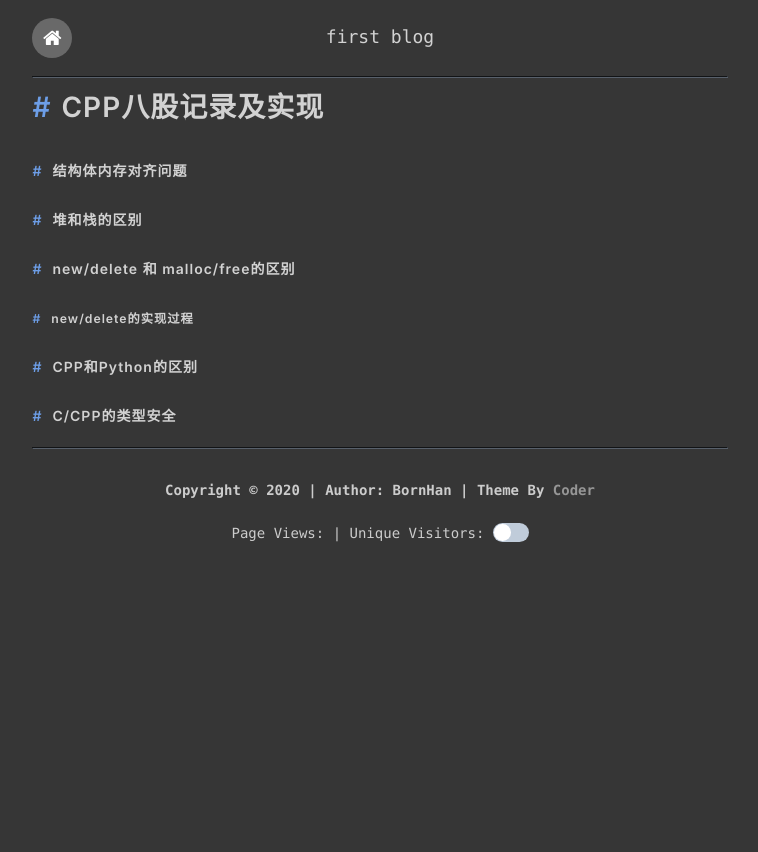
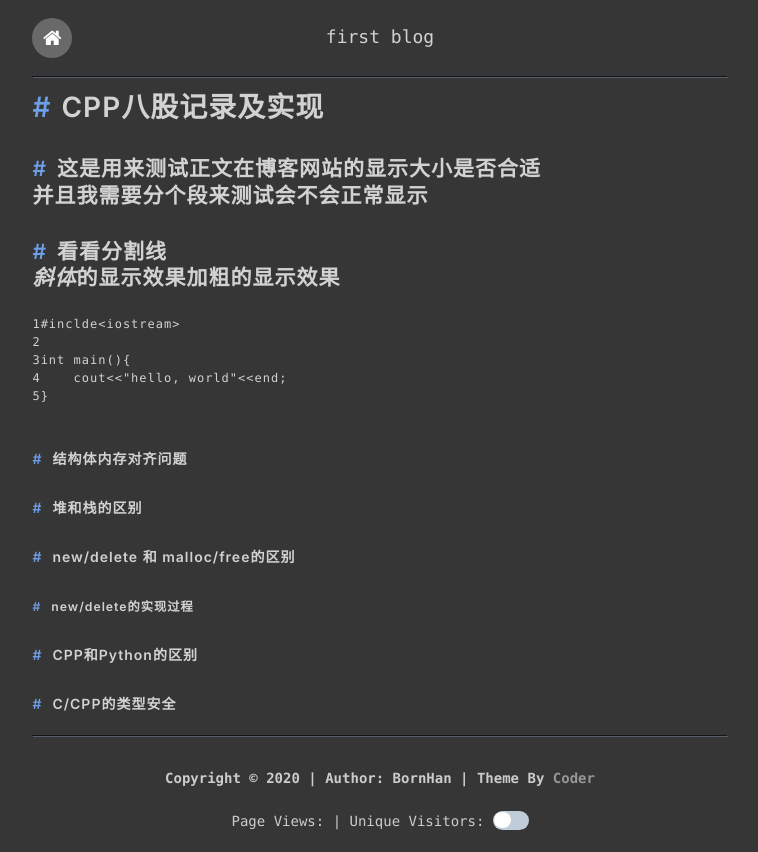
Before and after one commit to BornHan/bornhan.github.io, a plain HTML site: page 2024/06/13/first-blog/index.html in a window 1280 px wide. Shown: the whole page, without its empty margins (260-1018 px from the left). Before the commit the page ends 800 px from the top, so only its background shows below. Drawn offline with Linux system fonts and the light colour scheme; some packages are replaced by stand-ins of ours; a script that the page names is missing.

Commit message:
Site updated: 2024-06-13 12:56:58

```diff
--- a/2024/06/13/first-blog/index.html
+++ b/2024/06/13/first-blog/index.html
@@ -33,7 +33,8 @@
         <hr>
     </div>
     <div class="post-content">
-        <h1 id="CPP八股记录及实现"><a href="#CPP八股记录及实现" class="headerlink" title="CPP八股记录及实现"></a>CPP八股记录及实现</h1><h4 id="结构体内存对齐问题"><a href="#结构体内存对齐问题" class="headerlink" title="结构体内存对齐问题"></a>结构体内存对齐问题</h4><h4 id="堆和栈的区别"><a href="#堆和栈的区别" class="headerlink" title="堆和栈的区别"></a>堆和栈的区别</h4><h4 id="new-delete-和-malloc-free的区别"><a href="#new-delete-和-malloc-free的区别" class="headerlink" title="new&#x2F;delete 和 malloc&#x2F;free的区别"></a>new&#x2F;delete 和 malloc&#x2F;free的区别</h4><h5 id="new-delete的实现过程"><a href="#new-delete的实现过程" class="headerlink" title="new&#x2F;delete的实现过程"></a>new&#x2F;delete的实现过程</h5><h4 id="CPP和Python的区别"><a href="#CPP和Python的区别" class="headerlink" title="CPP和Python的区别"></a>CPP和Python的区别</h4><h4 id="C-CPP的类型安全"><a href="#C-CPP的类型安全" class="headerlink" title="C&#x2F;CPP的类型安全"></a>C&#x2F;CPP的类型安全</h4>
+        <h1 id="CPP八股记录及实现"><a href="#CPP八股记录及实现" class="headerlink" title="CPP八股记录及实现"></a>CPP八股记录及实现</h1><h2 id="这是用来测试正文在博客网站的显示大小是否合适-并且我需要分个段来测试会不会正常显示"><a href="#这是用来测试正文在博客网站的显示大小是否合适-并且我需要分个段来测试会不会正常显示" class="headerlink" title="这是用来测试正文在博客网站的显示大小是否合适  并且我需要分个段来测试会不会正常显示"></a>这是用来测试正文在博客网站的显示大小是否合适<br>  并且我需要分个段来测试会不会正常显示</h2><h2 id="看看分割线斜体的显示效果加粗的显示效果"><a href="#看看分割线斜体的显示效果加粗的显示效果" class="headerlink" title="看看分割线斜体的显示效果加粗的显示效果"></a>看看分割线<br><em>斜体</em>的显示效果<strong>加粗</strong>的显示效果</h2><figure class="highlight cpp"><table><tr><td class="gutter"><pre><span class="line">1</span><br><span class="line">2</span><br><span class="line">3</span><br><span class="line">4</span><br><span class="line">5</span><br></pre></td><td class="code"><pre><span class="line"><span class="meta">#inclde<span class="string">&lt;iostream&gt;</span></span></span><br><span class="line"></span><br><span class="line"><span class="function"><span class="type">int</span> <span class="title">main</span><span class="params">()</span></span>&#123;</span><br><span class="line">    cout&lt;&lt;<span class="string">&quot;hello, world&quot;</span>&lt;&lt;end;</span><br><span class="line">&#125;</span><br></pre></td></tr></table></figure>
+<h4 id="结构体内存对齐问题"><a href="#结构体内存对齐问题" class="headerlink" title="结构体内存对齐问题"></a>结构体内存对齐问题</h4><h4 id="堆和栈的区别"><a href="#堆和栈的区别" class="headerlink" title="堆和栈的区别"></a>堆和栈的区别</h4><h4 id="new-delete-和-malloc-free的区别"><a href="#new-delete-和-malloc-free的区别" class="headerlink" title="new&#x2F;delete 和 malloc&#x2F;free的区别"></a>new&#x2F;delete 和 malloc&#x2F;free的区别</h4><h5 id="new-delete的实现过程"><a href="#new-delete的实现过程" class="headerlink" title="new&#x2F;delete的实现过程"></a>new&#x2F;delete的实现过程</h5><h4 id="CPP和Python的区别"><a href="#CPP和Python的区别" class="headerlink" title="CPP和Python的区别"></a>CPP和Python的区别</h4><h4 id="C-CPP的类型安全"><a href="#C-CPP的类型安全" class="headerlink" title="C&#x2F;CPP的类型安全"></a>C&#x2F;CPP的类型安全</h4>
     </div>
 
 
```
